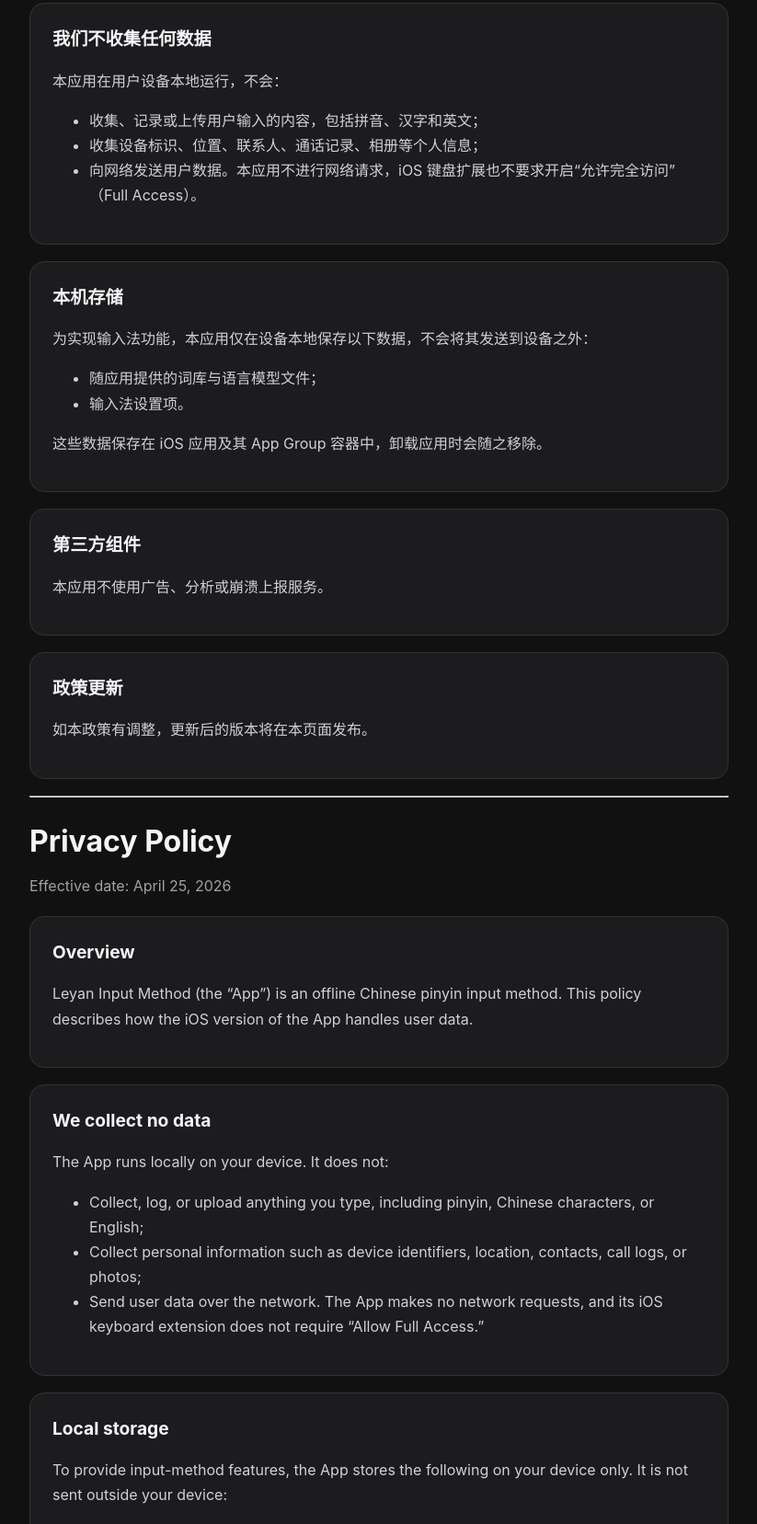
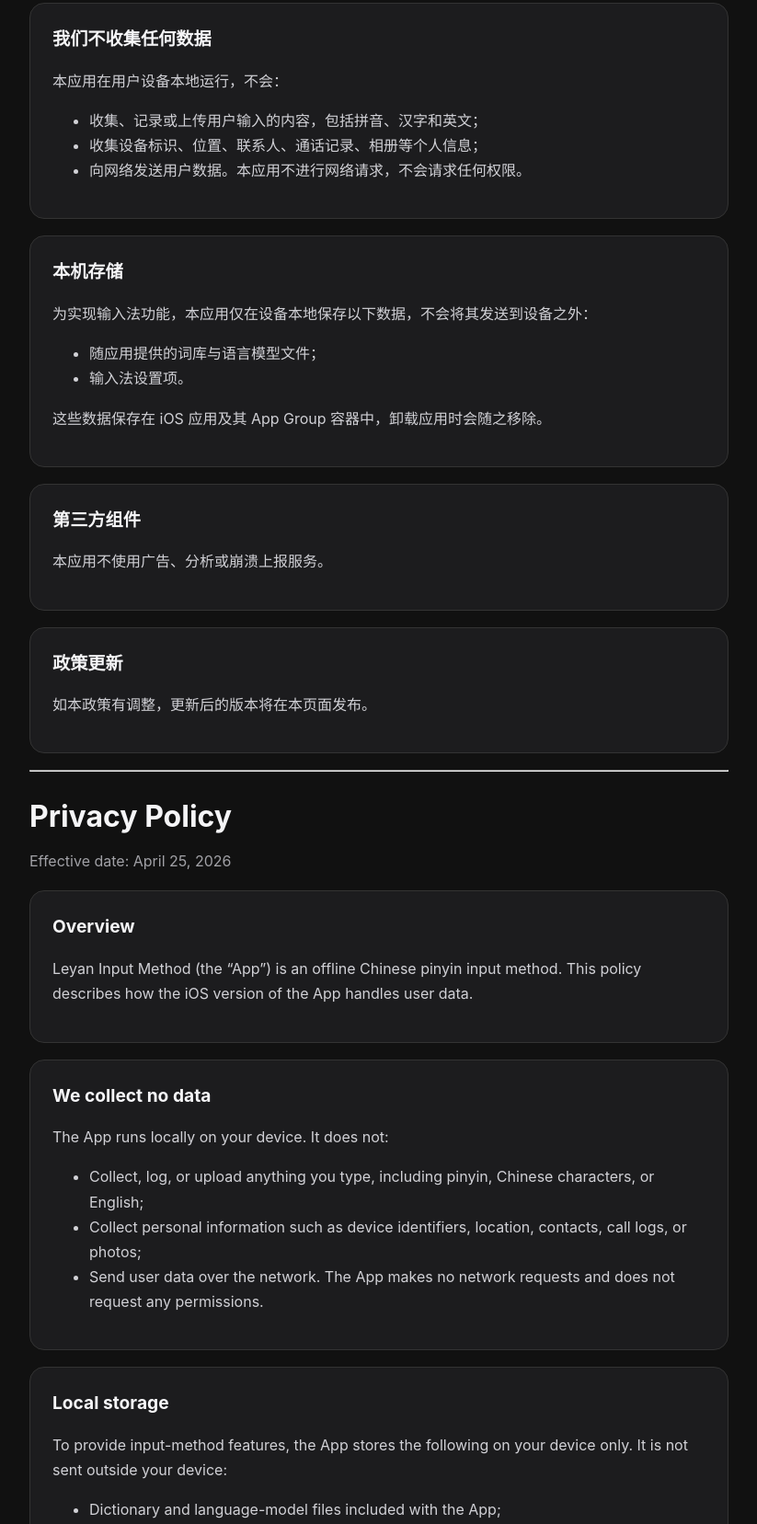
Before and after one commit to wang1ang/blackcam-support, a plain HTML site: page leyan-privacy.html in a window 1280 px wide. Shown: the part 349-2006 px from the top of the page at 92% size, without its empty margins (228-1051 px from the left). Drawn offline with Linux system fonts and the light colour scheme.

Commit message:
Leyan: state that no permissions are requested

```diff
--- a/leyan-privacy.html
+++ b/leyan-privacy.html
@@ -48,7 +48,7 @@
       <ul>
         <li>收集、记录或上传用户输入的内容，包括拼音、汉字和英文；</li>
         <li>收集设备标识、位置、联系人、通话记录、相册等个人信息；</li>
-        <li>向网络发送用户数据。本应用不进行网络请求，iOS 键盘扩展也不要求开启“允许完全访问”（Full Access）。</li>
+        <li>向网络发送用户数据。本应用不进行网络请求，不会请求任何权限。</li>
       </ul>
     </section>
 
@@ -88,7 +88,7 @@
       <ul>
         <li>Collect, log, or upload anything you type, including pinyin, Chinese characters, or English;</li>
         <li>Collect personal information such as device identifiers, location, contacts, call logs, or photos;</li>
-        <li>Send user data over the network. The App makes no network requests, and its iOS keyboard extension does not require “Allow Full Access.”</li>
+        <li>Send user data over the network. The App makes no network requests and does not request any permissions.</li>
       </ul>
     </section>
 
```
Also changed, not shown: leyan-support.html (+2 -2 lines).
